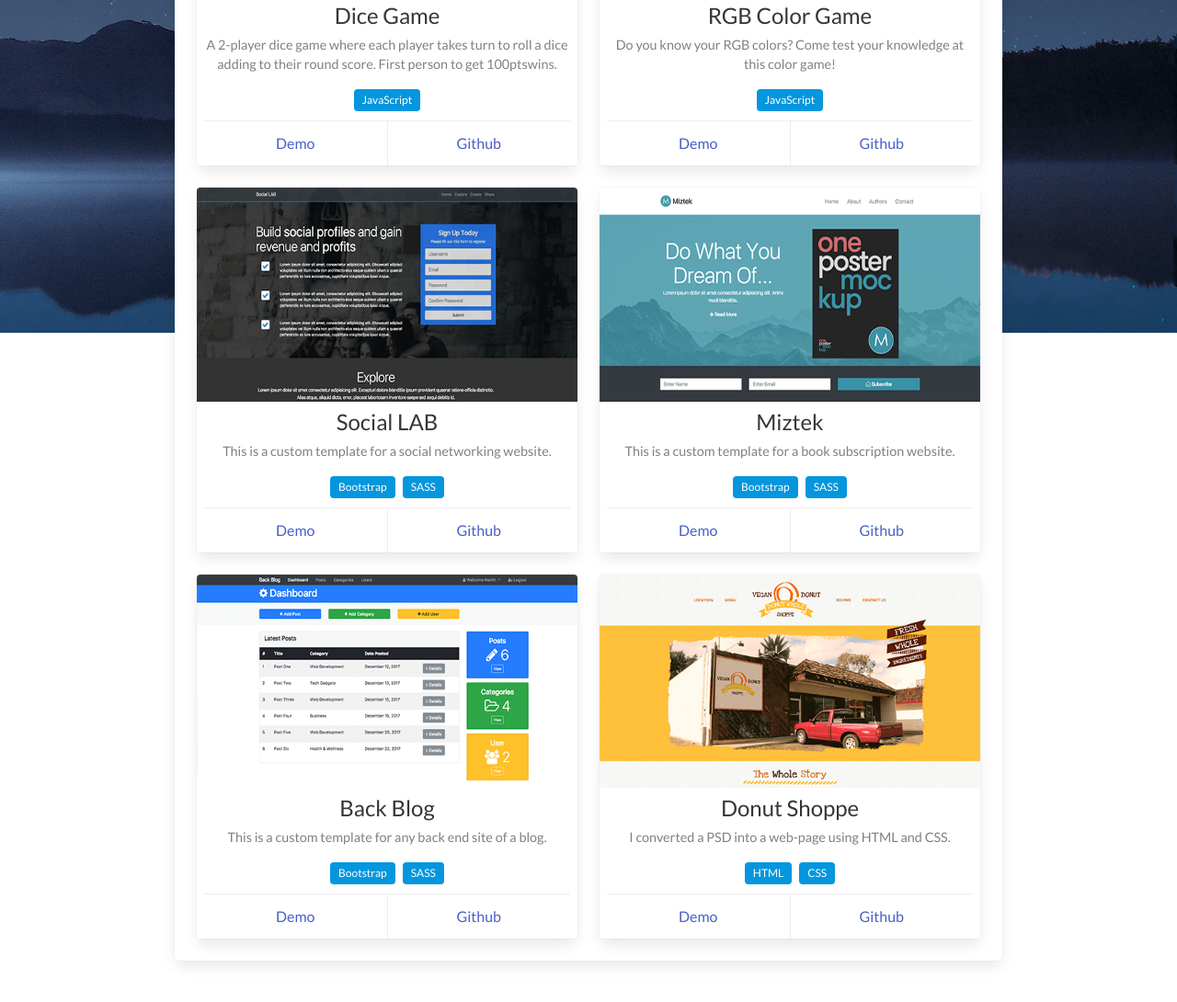
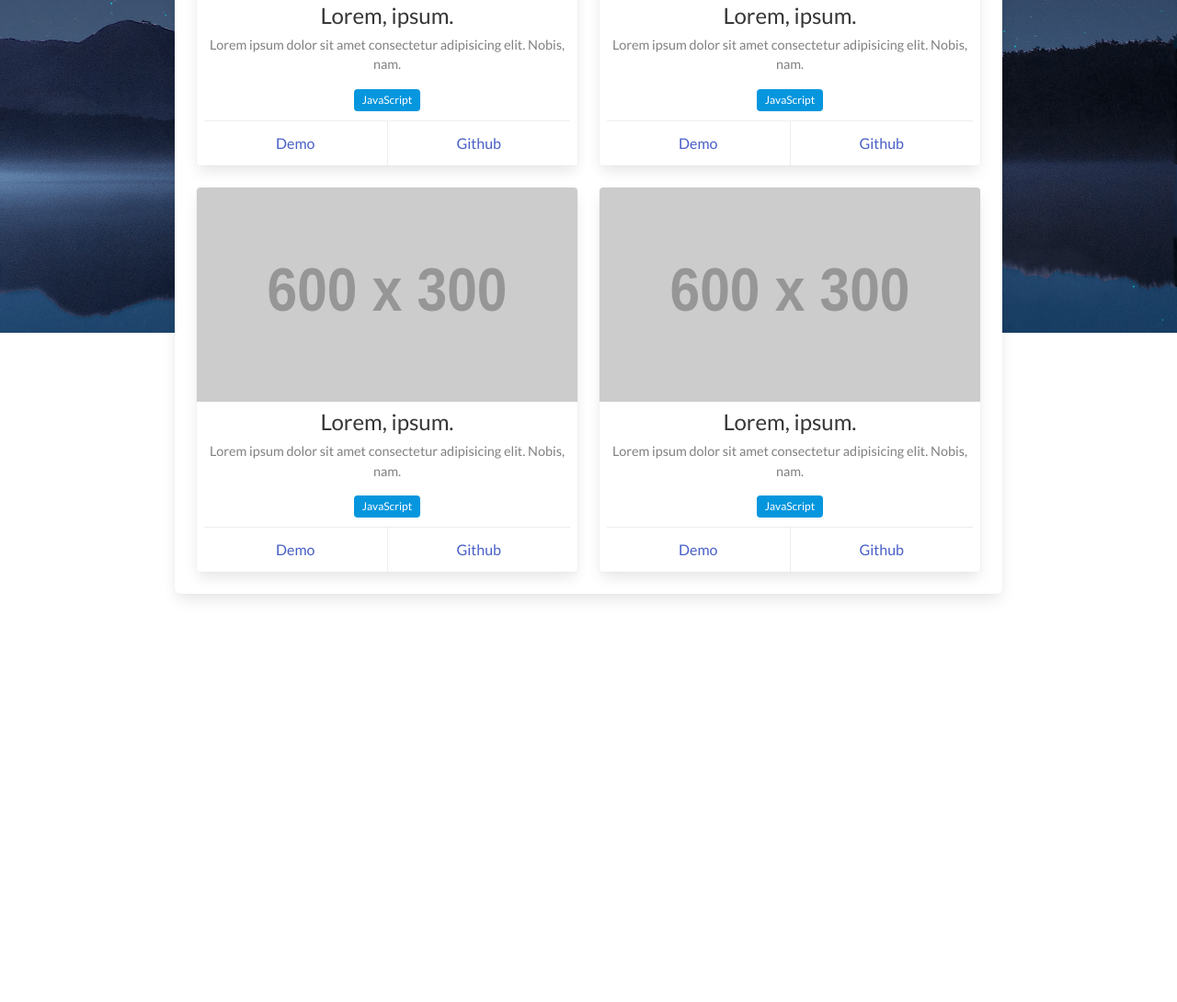
Before and after one commit to nsay/portfolio2, a plain HTML site: page content/projects.html in a window 1280 px wide. Shown: the part 438-1528 px from the top of the page at 92% size. After the commit the page ends 1132 px from the top, so only its background shows below. Drawn offline with nearby package versions, Linux system fonts and the light colour scheme; placeholder pictures from the web are drawn by us.

Commit message:
Changed text to lorem ipsum

```diff
--- a/content/projects.html
+++ b/content/projects.html
@@ -4,7 +4,7 @@
 <head>
     <meta charset="utf-8">
     <meta name="viewport" content="width=device-width, initial-scale=1">
-    <meta name="description" content="Narith Say's Portfolio. A web developer based in Boston, Massachusetts.">
+    <meta name="robots" content="noindex, nofollow">
     <title>Narith Say - Portfolio</title>
     <link rel="shortcut icon" href="../assets/favicon.ico" type="image/x-icon">
     <link rel="icon" href="../assets/favicon.ico" type="image/x-icon">
@@ -44,160 +44,104 @@
                 <h1 class="title">Projects</h1>
                 <div class="columns is-multiline">
 
-                    <!-- DICE GAME -->
+                    <!-- Project -->
                     <div class="column is-half">
                         <div class="card">
                             <div class="card-image">
                                 <figure class="image is-16by9">
-                                    <a href="https://nsay.github.io/DiceGame/" target="_blank">
-                                        <img src="../img/projects/dicegame.png">
+                                    <a href="#" target="_blank">
+                                        <img src="http://via.placeholder.com/600x300">
                                     </a>
                                 </figure>
                             </div>
                             <div class="card-content">
                                 <div class="content">
-                                    <p class="title is-4">Dice Game</p>
-                                    <p class="card-body">A 2-player dice game where each player takes turn to roll a dice adding to their round score. First person to get 100ptswins.</p>
+                                    <p class="title is-4">Lorem, ipsum.</p>
+                                    <p class="card-body">Lorem ipsum dolor sit amet consectetur adipisicing elit. Nobis, nam.</p>
                                     <div class="tags">
                                         <span class="tag tag-js">JavaScript</span>
                                     </div>
                                     <footer class="card-footer">
-                                        <a href="https://nsay.github.io/DiceGame/" class="card-footer-item" target="_blank">Demo</a>
-                                        <a href="https://github.com/nsay/DiceGame" class="card-footer-item" target="_blank">Github</a>
+                                        <a href="#" class="card-footer-item" target="_blank">Demo</a>
+                                        <a href="#" class="card-footer-item" target="_blank">Github</a>
                                     </footer>
                                 </div>
                             </div>
                         </div>
                     </div>
 
-                    <!-- RGB COLOR GAME -->
+                    <!-- Project -->
                     <div class="column is-half">
                         <div class="card">
                             <div class="card-image">
                                 <figure class="image is-16by9">
-                                    <a href="https://nsay.github.io/RGBColorGame/" target="_blank">
-                                        <img src="../img/projects/rgbcolorgame.png">
+                                    <a href="#" target="_blank">
+                                        <img src="http://via.placeholder.com/600x300">
                                     </a>
                                 </figure>
                             </div>
                             <div class="card-content">
                                 <div class="content">
-                                    <p class="title is-4">RGB Color Game</p>
-                                    <p class="card-body">Do you know your RGB colors? Come test your knowledge at this color game!</p>
+                                    <p class="title is-4">Lorem, ipsum.</p>
+                                    <p class="card-body">Lorem ipsum dolor sit amet consectetur adipisicing elit. Nobis, nam.</p>
                                     <div class="tags">
                                         <span class="tag tag-js">JavaScript</span>
                                     </div>
                                     <footer class="card-footer">
-                                        <a href="http://narithsay.com/RGBColorGame/" class="card-footer-item" target="_blank">Demo</a>
-                                        <a href="https://github.com/nsay/RGBColorGame" class="card-footer-item" target="_blank">Github</a>
+                                        <a href="#" class="card-footer-item" target="_blank">Demo</a>
+                                        <a href="#" class="card-footer-item" target="_blank">Github</a>
                                     </footer>
                                 </div>
                             </div>
                         </div>
                     </div>
 
-                    <!-- SOCIAL LAB -->
+                    <!-- Project -->
                     <div class="column is-half">
                         <div class="card">
                             <div class="card-image">
                                 <figure class="image is-16by9">
-                                    <a href="https://nsay.github.io/SocialLab/" target="_blank">
-                                        <img src="../img/projects/sociallab.png">
+                                    <a href="#" target="_blank">
+                                        <img src="http://via.placeholder.com/600x300">
                                     </a>
                                 </figure>
                             </div>
                             <div class="card-content">
                                 <div class="content">
-                                    <p class="title is-4">Social LAB</p>
-                                    <p class="card-body">This is a custom template for a social networking website.</p>
+                                    <p class="title is-4">Lorem, ipsum.</p>
+                                    <p class="card-body">Lorem ipsum dolor sit amet consectetur adipisicing elit. Nobis, nam.</p>
                                     <div class="tags">
-                                        <span class="tag tag-bootstrap">Bootstrap</span>
-                                        <span class="tag tag-sass">SASS</span>
+                                        <span class="tag tag-js">JavaScript</span>
                                     </div>
                                     <footer class="card-footer">
-                                        <a href="https://nsay.github.io/SocialLab/" class="card-footer-item" target="_blank">Demo</a>
-                                        <a href="https://github.com/nsay/SocialLab" class="card-footer-item" target="_blank">Github</a>
+                                        <a href="#" class="card-footer-item" target="_blank">Demo</a>
+                                        <a href="#" class="card-footer-item" target="_blank">Github</a>
                                     </footer>
                                 </div>
                             </div>
                         </div>
                     </div>
 
-                    <!-- MIZTEK -->
+                    <!-- Project -->
                     <div class="column is-half">
                         <div class="card">
                             <div class="card-image">
                                 <figure class="image is-16by9">
-                                    <a href="https://nsay.github.io/Miztek/" target="_blank">
-                                        <img src="../img/projects/miztek.png">
+                                    <a href="#" target="_blank">
+                                        <img src="http://via.placeholder.com/600x300">
                                     </a>
                                 </figure>
                             </div>
                             <div class="card-content">
                                 <div class="content">
-                                    <p class="title is-4">Miztek</p>
-                                    <p class="card-body">This is a custom template for a book subscription website.</p>
+                                    <p class="title is-4">Lorem, ipsum.</p>
+                                    <p class="card-body">Lorem ipsum dolor sit amet consectetur adipisicing elit. Nobis, nam.</p>
                                     <div class="tags">
-                                        <span class="tag tag-bootstrap">Bootstrap</span>
-                                        <span class="tag tag-sass">SASS</span>
+                                        <span class="tag tag-js">JavaScript</span>
                                     </div>
                                     <footer class="card-footer">
-                                        <a href="https://nsay.github.io/Miztek/" class="card-footer-item" target="_blank">Demo</a>
-                                        <a href="https://github.com/nsay/Miztek" class="card-footer-item" target="_blank">Github</a>
-                                    </footer>
-                                </div>
-                            </div>
-                        </div>
-                    </div>
-
-                    <!-- BACK BLOG -->
-                    <div class="column is-half">
-                        <div class="card">
-                            <div class="card-image">
-                                <figure class="image is-16by9">
-                                    <a href="https://nsay.github.io/BackBlog/" target="_blank">
-                                        <img src="../img/projects/backblog.png">
-                                    </a>
-                                </figure>
-                            </div>
-                            <div class="card-content">
-                                <div class="content">
-                                    <p class="title is-4">Back Blog</p>
-                                    <p class="card-body">This is a custom template for any back end site of a blog.</p>
-                                    <div class="tags">
-                                        <span class="tag tag-bootstrap">Bootstrap</span>
-                                        <span class="tag tag-sass">SASS</span>
-                                    </div>
-                                    <footer class="card-footer">
-                                        <a href="https://nsay.github.io/BackBlog/" class="card-footer-item" target="_blank">Demo</a>
-                                        <a href="https://github.com/nsay/BackBlog" class="card-footer-item" target="_blank">Github</a>
-                                    </footer>
-                                </div>
-                            </div>
-                        </div>
-                    </div>
-
-                    <!-- DONUT SHOPPE -->
-                    <div class="column is-half">
-                        <div class="card">
-                            <div class="card-image">
-                                <figure class="image is-16by9">
-                                    <a href="https://nsay.github.io/DonutShoppe/" target="_blank">
-                                        <img src="../img/projects/donutshoppe.png">
-                                    </a>
-                                </figure>
-                            </div>
-                            <div class="card-content">
-                                <div class="content">
-                                    <p class="title is-4">Donut Shoppe</p>
-                                    <p class="card-body">I converted a PSD into a web-page using HTML and CSS.</p>
-                                    <div class="tags">
-                                        <span class="tag tag-html">HTML</span>
-                                        <span class="tag tag-css">CSS</span>
-                                    </div>
-                                    <footer class="card-footer">
-                                        <a href="https://nsay.github.io/DonutShoppe/" class="card-footer-item" target="_blank">Demo</a>
-                                        <a href="https://github.com/nsay/DonutShoppe" class="card-footer-item" target="_blank">Github</a>
+                                        <a href="#" class="card-footer-item" target="_blank">Demo</a>
+                                        <a href="#" class="card-footer-item" target="_blank">Github</a>
                                     </footer>
                                 </div>
                             </div>
```
Also changed, not shown: content/about.html (+13 -22 lines), content/contact.html (+4 -4 lines), index.html (+2 -1 lines), img/projects/backblog.png (deleted), img/projects/dicegame.png (deleted), img/projects/donutshoppe.png (deleted), img/projects/miztek.png (deleted), img/projects/rgbcolorgame.png (deleted), img/projects/sociallab.png (deleted), 3 other files.
